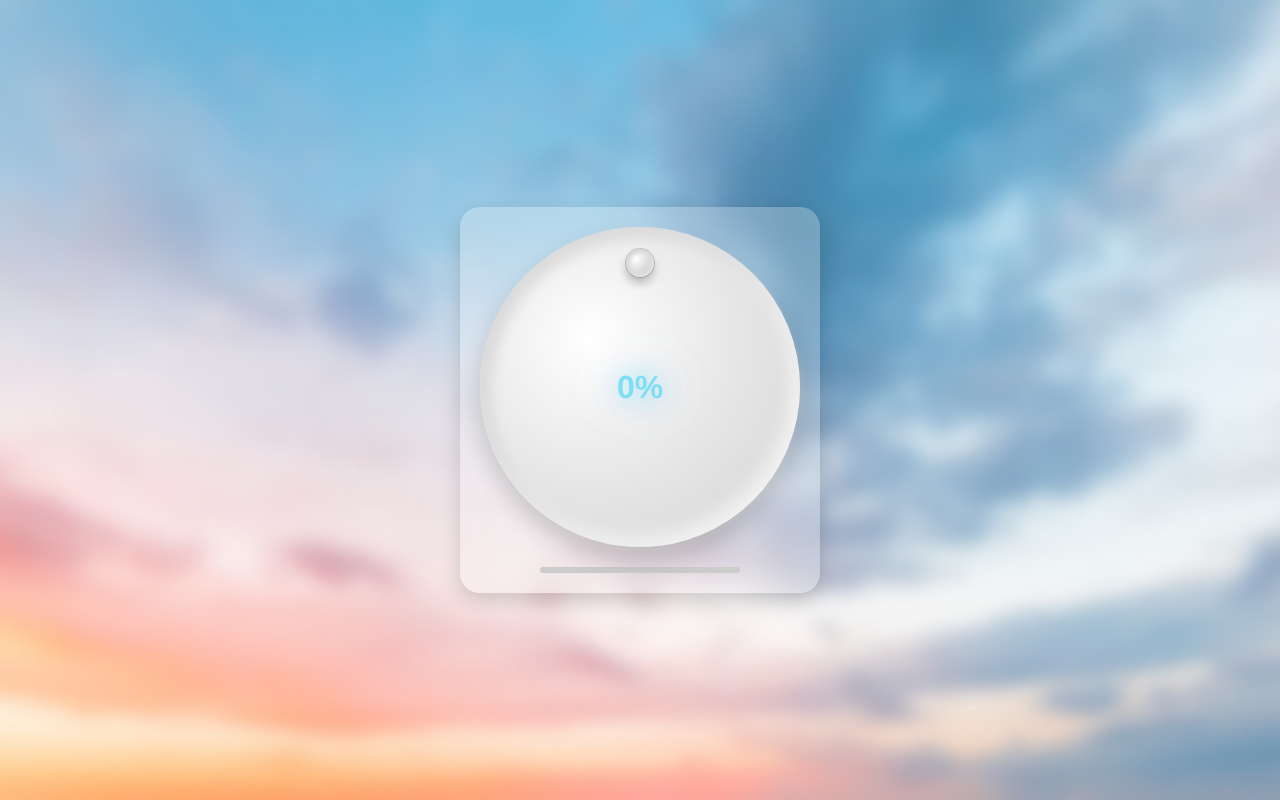
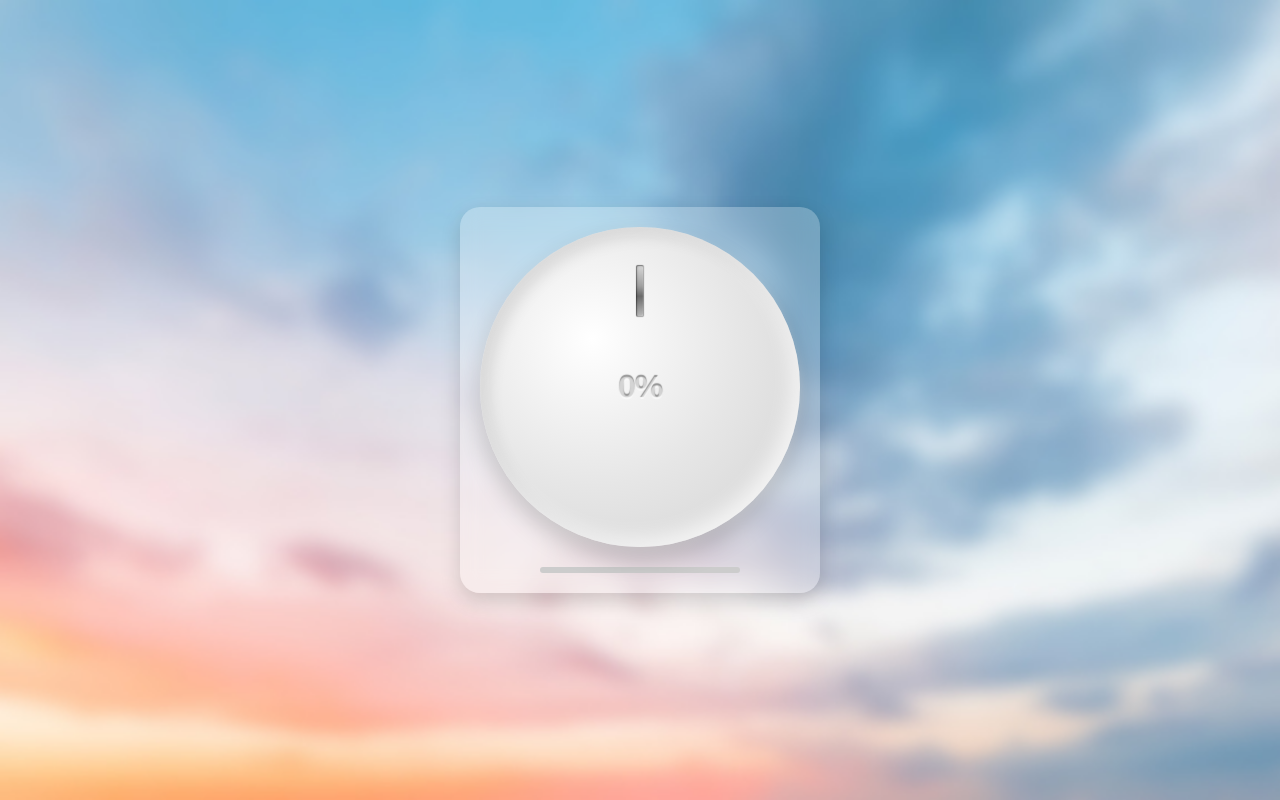
Before and after one commit to Solo0770/LetoProjectEbat, a plain HTML site: page index.html in a window 1280 px wide. Drawn offline with Linux system fonts and the light colour scheme.

Commit message:
New sweepangle + knob marker

```diff
--- a/script.js
+++ b/script.js
@@ -1,7 +1,6 @@
 const knob = document.getElementById('knob');
 const valueDisplay = document.getElementById('valueDisplay');
 const wrapper = document.querySelector('.knob-wrapper');
-
 
 let isDragging = false;
 let lastAngle = 0;
@@ -9,8 +8,8 @@ let currentRotation = 0;
 
 const clamp = (num, min, max) => Math.min(Math.max(num, min), max);
 const sensitivity = 1;
-const sweepAngle = 240; // діапазон обертання
-const minAngle = 180;
+const sweepAngle = 150+150; // діапазон обертання
+const minAngle = 180+30;
 
 const getAngle = (x, y, cx, cy) =>
   Math.atan2(y - cy, x - cx) * (180 / Math.PI);
--- a/style.css
+++ b/style.css
@@ -56,16 +56,15 @@ body {
     left: 50%;
     transform: translate(-50%, -50%);
     font-size: 6vw;
-    font-weight: 600;
-    color: #7fddf5;
+    font-weight: 700;
+    color: transparent; /* прозорий текст — вся магія у тінях */
+    letter-spacing: -1px;
+    pointer-events: none;
     text-shadow:
-      0 0 30px rgba(0, 204, 255, 0.5),
-      0 0 60px rgba(0, 204, 255, 0.4),
-      0 0 90px rgba(0, 204, 255, 0.25),
-      0 0 140px rgba(0, 204, 255, 0.15),
-      0 0 200px rgba(0, 204, 255, 0.1);
-    pointer-events: none;
+      0 1px 1px rgba(255, 255, 255, 0.6),   /* верхнє світло (ефект вигравірування) */
+      0 -1px 1px rgba(0, 0, 0, 0.4);        /* тінь знизу (глибина) */
   }
+
 
   .progress-line {
     margin-top: 20px;
@@ -101,28 +100,27 @@ body {
 
   .knob-marker {
     position: absolute;
-    top: 6.5%;
+    top: 12%;
     left: 50%;
+    width: 8px;
+    height: 16%;
     transform: translateX(-50%);
-    width: 28px;
-    height: 28px;
-    border-radius: 50%;
-    background: #dcdcdc;
-    border: 1px solid rgba(0,0,0,0.15);
-    backdrop-filter: blur(2px);
-  }
+    border-radius: 2px;
+    background: linear-gradient(
+      to bottom,
+      #d8d8d8 0%,
+      #a0a0a0 40%,
+      #6a6a6a 60%,
+      #bcbcbc 100%
+    );
+    outline: 1px solid rgba(0,0,0,0.2);
+    outline-offset: -1px;
+    box-shadow:
+      inset -1px -1px 1px rgba(255, 255, 255, 0.5),
+      inset 1px 1px 2px rgba(0, 0, 0, 0.3),
+      0 0 1px rgba(0, 0, 0, 0.4);
 
-  .knob-marker::before {
-    content: "";
-    position: absolute;
-    inset: 0;
-    border-radius: 50%;
-    background: radial-gradient(circle at 35% 35%, #ffffff, #b5b5b5);
-    box-shadow:
-      inset -1px -1px 6px rgba(255,255,255,0.8),
-      inset 2px 2px 4px rgba(0,0,0,0.15),
-      0 6px 10px rgba(0,0,0,0.25),
-      0 0 12px rgba(255,255,255,0.4);
+    pointer-events: none;
   }
 
   @media (max-width: 480px) {
```
